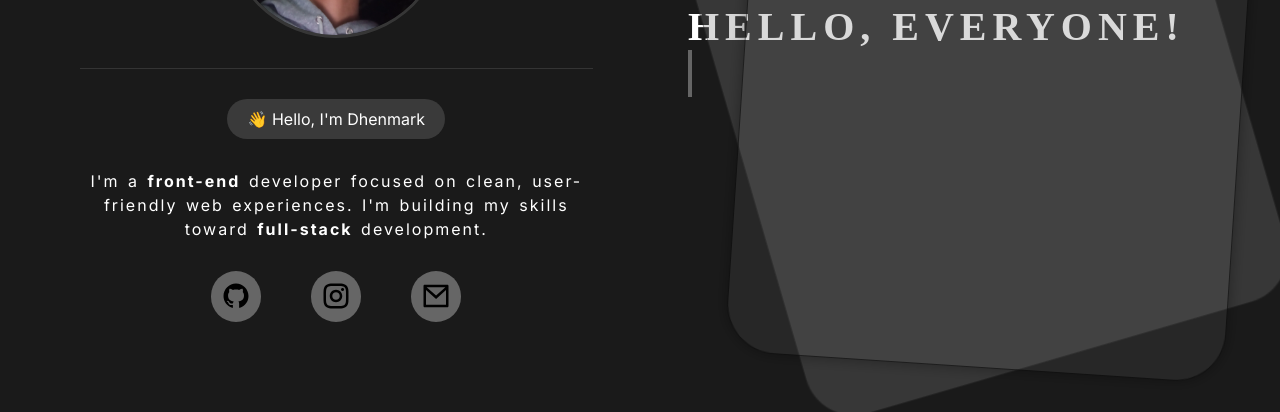
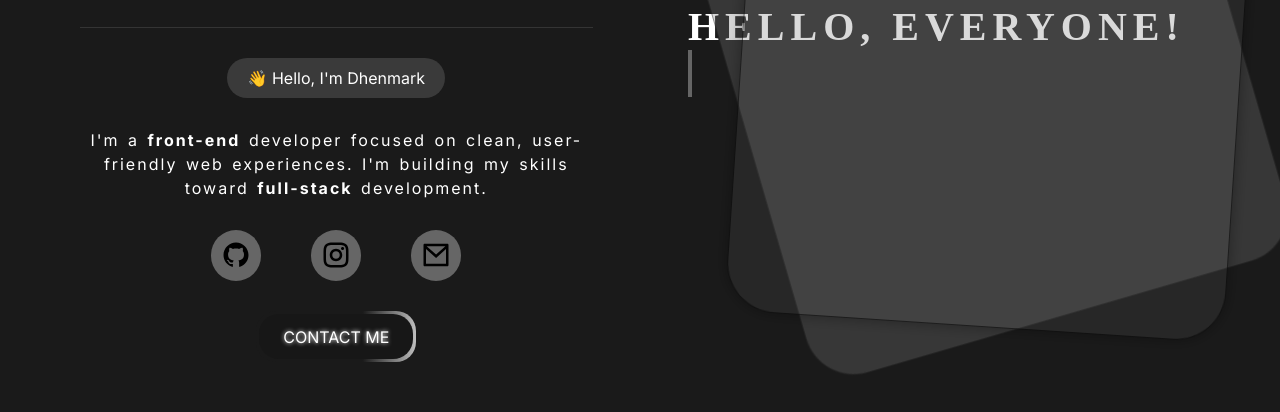
Before and after one commit to emdigemini/My-Portfolio, a plain HTML site: page index.html in a window 1280 px wide. Shown: the part 333-745 px from the top of the page. Drawn offline with nearby package versions, Linux system fonts and the light colour scheme; a web font is replaced by a local one.

```diff
--- a/index.html
+++ b/index.html
@@ -74,6 +74,9 @@
           <a href="mailto:emdigemini@gmail.com" target="_blank">
             <img src="imgs/mail-line.svg" alt="">
           </a>
+        </div>
+        <div class="contactme-box">
+          <div class="contactme">CONTACT ME</div>
         </div>
       </div>
       <div class="animation-introduction">
@@ -260,13 +263,6 @@
   <!--PROJECTS SECTION-->
   <section class="projects">
     <div class="all-projects">
-      <div class="current-projects">
-        <h2>Currently Working on This Project</h2>
-        <div class="project-vid">
-          <video src="projects/video/takasgarage.mp4" autoplay muted loop></video>
-        </div>
-
-      </div>
       <div class="project-header">
         <h2>Featured Projects</h2>
         <p>
@@ -334,7 +330,7 @@
             <i class="bi bi-telephone"></i>
             <div class="my-info">
               <p style="font-weight: 550; color: #fff;">Phone</p>
-              <p>+63 912 345 6789</p>
+              <p>+63 9935 829 341</p>
               <p>Available for calls and messages</p>
             </div>
           </div>
--- a/script.js
+++ b/script.js
@@ -7,11 +7,13 @@
 const myProject = document.querySelector('.my-project');
 const myOtherProject = document.querySelector('.my-other-projects');
 
+
 const home_ = document.getElementById('home_');
 const about_ = document.getElementById('about_');
 const skills_ = document.getElementById('skills_');
 const projects_ = document.getElementById('projects_');
 const contact_ = document.getElementById('contact_');
+const toContact = document.querySelector('.contactme');
 
 const home = document.getElementById('home');
 const about = document.getElementById('about');
@@ -40,6 +42,12 @@
 }
 
 const navLinkFooter = [navHome, navAbout, navSkills, navProjects, navContact];
+
+toContact.addEventListener('click', goToContact);
+function goToContact(){
+  contactPage();
+  navToContact();
+}
 
 let mobileNavClose = false;
 toggleNav.addEventListener('click', () => {
--- a/styles/home.css
+++ b/styles/home.css
@@ -111,6 +111,49 @@
   height: 30px;
 }
 
+.contactme-box {
+  position: relative;
+  width: 8rem;
+  background: linear-gradient(to right,
+    #ffffff,
+    #8e8e8e,
+    #1a1a1a,
+    #1a1a1a,
+    #1a1a1a,
+    #bfbfbf,
+    #ffffff
+  );
+  height: 3.2rem;
+  width: 10rem;
+  border-radius: 20px;
+  background-size: 200%;
+  animation: gradientAnimation 1.5s infinite linear;
+}
+
+.contactme {
+  position: absolute;
+  display: flex;
+  justify-content: center;
+  align-items: center;
+  inset: 3px 3px 3px 3px;
+  background: #171717;
+  border-radius: 20px;
+  text-shadow: 0 0 4px white;
+  cursor: pointer;
+  transition: .3s ease-in-out;
+}
+
+.contactme:hover {
+  background: #f0f0f0;
+  color: #171717;
+}
+
+@keyframes gradientAnimation {
+  to {
+    background-position: 200%;
+  }
+}
+
 .animation-introduction {
   font-family: "Arapey", serif;
   font-weight: 600;
```
